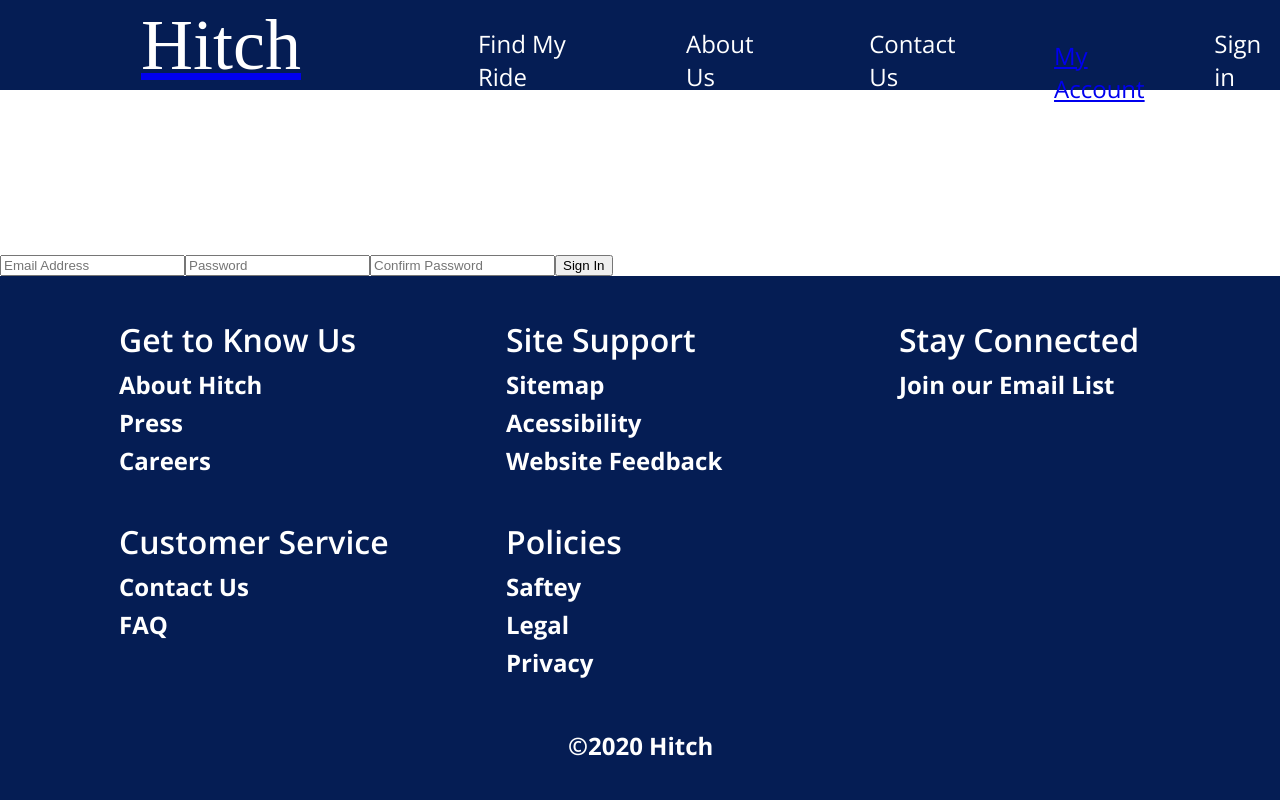
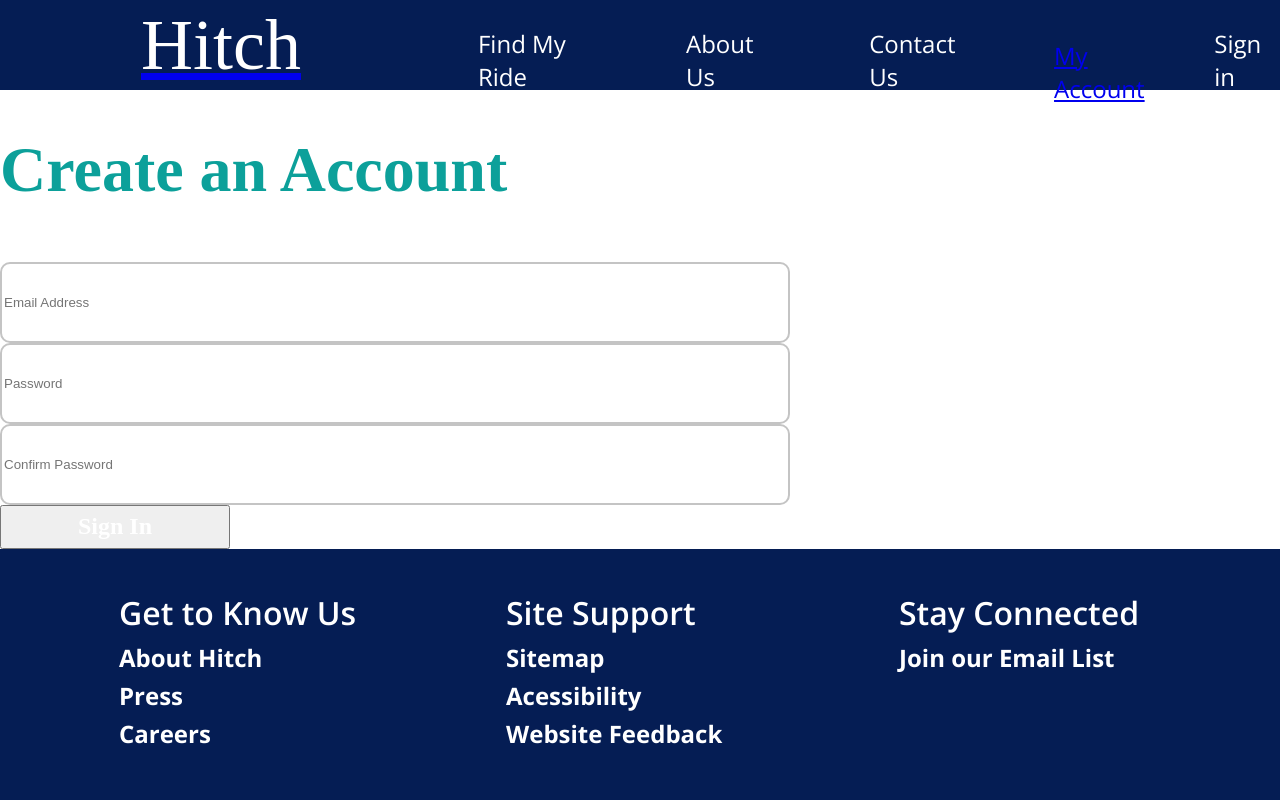
Before and after one commit to zohaibk22/Hitch, a React (Create React App) app in the folder client/: page /create/profile in a window 1280 px wide. Shown: the top 800 px of the page. Built offline with nearby package versions, Linux system fonts and the light colour scheme.

Commit message:
some styling is done

```diff
--- a/client/src/screens/CreateProfile/createProfile.css
+++ b/client/src/screens/CreateProfile/createProfile.css
@@ -0,0 +1,38 @@
+.create-profile-button{
+  width: 230px;
+  height: 44px;
+  font-family: OpenSans;
+  font-size: 24px;
+  font-weight: bold;
+  font-stretch: normal;
+  font-style: normal;
+  line-height: normal;
+  letter-spacing: normal;
+  color: #ffffff;
+}
+
+.heading {
+     width: 1000px;
+    height: 95px;
+    font-family: OpenSans;
+    font-size: 64px;
+    font-weight: bold;
+    font-stretch: normal;
+    font-style: normal;
+    line-height: normal;
+    letter-spacing: normal;
+    color: #0ca09a;
+}
+
+input{
+    display: block;
+}
+
+.input-field{
+    width: 782px;
+  height: 75px;
+  border-radius: 10px;
+  border: solid 2px #c4c4c4;
+  background-color: #ffffff;
+
+}
--- a/client/src/screens/CreateProfile/createProfile.jsx
+++ b/client/src/screens/CreateProfile/createProfile.jsx
@@ -55,7 +55,7 @@ class CreateProfile extends Component {
     const { profile, created } = this.state;
 
     if(created) {
-      return <Redirect to={`/home`} />
+      return <Redirect to={`/Home`} />
 
     }
 
@@ -63,12 +63,12 @@ class CreateProfile extends Component {
     return (
       <Layout>
       <>
-        <h1>CREATE USER PAGE</h1>
+        <h1 className= "heading">Create an Account</h1>
         <form onSubmit={this.handleSubmit}>
           <input
             type='text'
             placeholder="Email Address"
-            className="user-email"
+            className="user-email input-field"
             value={profile.email}
             name="email"
             required
@@ -77,7 +77,7 @@ class CreateProfile extends Component {
           <input
             type='password'
             placeholder="Password"
-            className="user-password"
+            className="user-password input-field"
             value={profile.password}
             name="password"
             required
@@ -87,7 +87,7 @@ class CreateProfile extends Component {
           <input
             type='password'
             placeholder="Confirm Password"
-            className="user-password"
+            className="user-password input-field"
             value={profile.confirmPassword}
             name="confirmPassword"
             required
```
